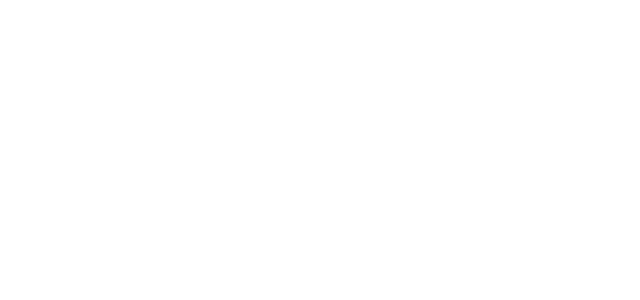
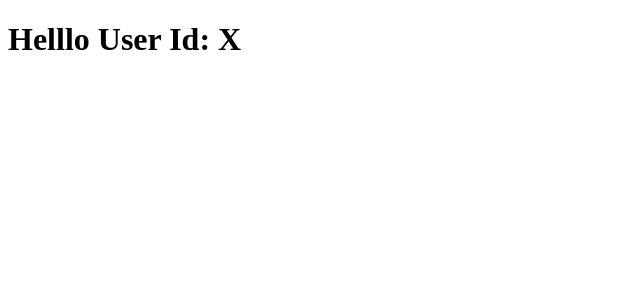
Before and after one commit to rafi021/nuxtapp, a Nuxt app: page /users/1 in a window 1280 px wide. Before the commit this address had no page. Shown: the top 300 px of the page, without its empty margins (0-640 px from the left). Built offline with nearby package versions, Linux system fonts and the light colour scheme.

Commit message:
create nested page

```diff
--- a/pages/users.vue
+++ /dev/null
@@ -1,3 +0,0 @@
-<template>
-<h1>User Page</h1>
-</template>
--- /dev/null
+++ b/pages/users/_id.vue
@@ -0,0 +1,5 @@
+<template>
+<div class="">
+  <h1>Helllo User Id: X</h1>
+</div>
+</template>
--- /dev/null
+++ b/pages/users/index.vue
@@ -0,0 +1,3 @@
+<template>
+<h1>Hello User Page</h1>
+</template>
```
